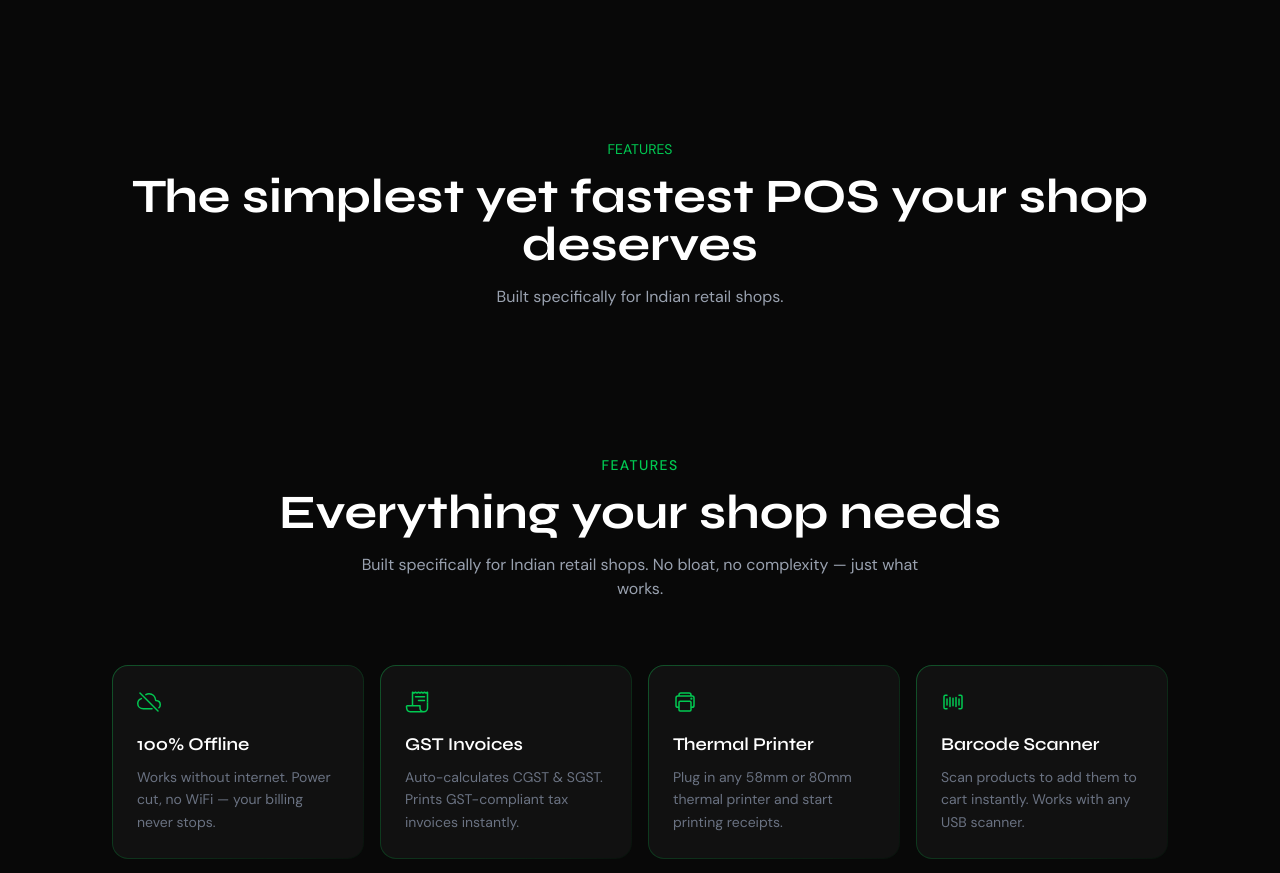
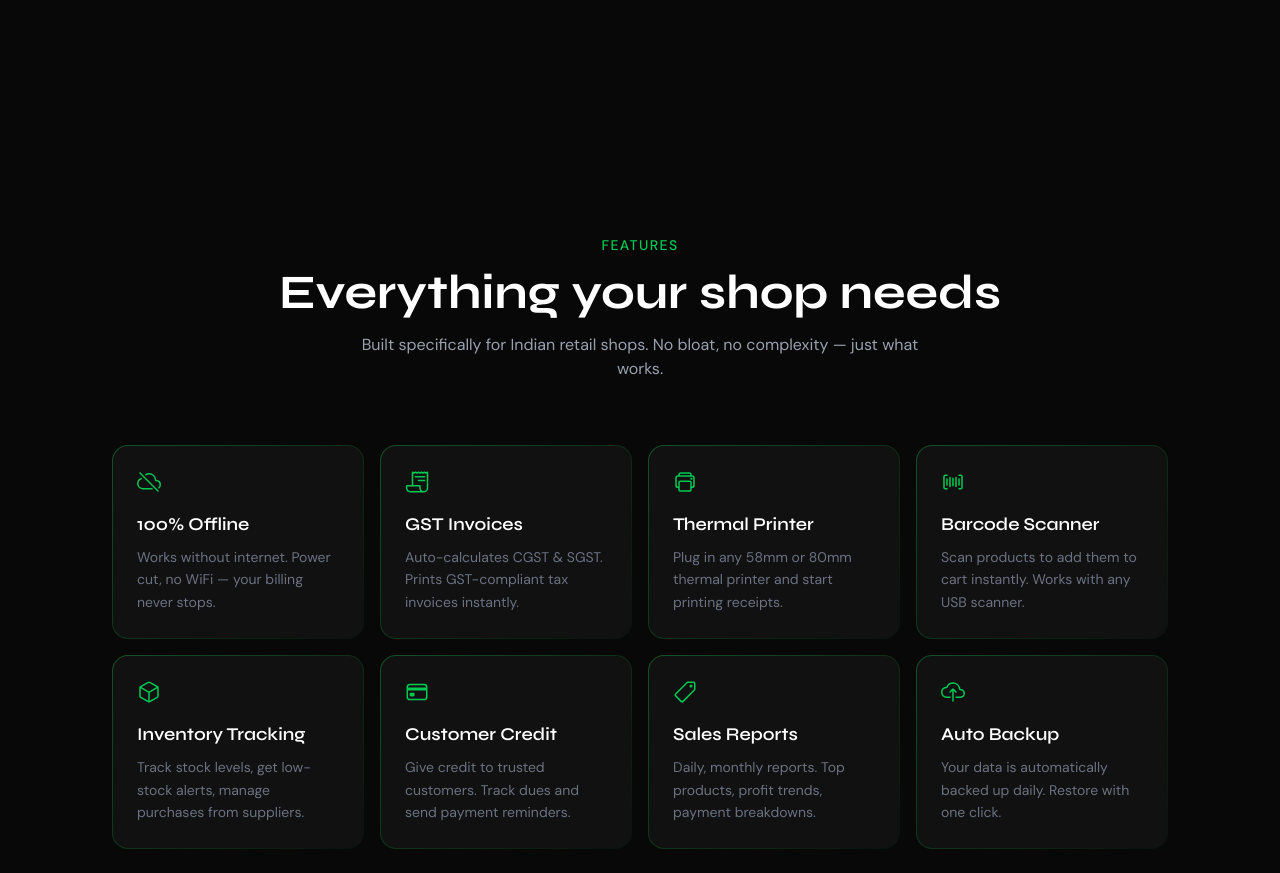
Before and after one commit to Light0777/instantBill, a Next.js app: page / in a window 1280 px wide. Shown: the part 3880-4753 px from the top of the page. Built offline with nearby package versions, Linux system fonts and the light colour scheme.

Commit message:
ui clutter fix

```diff
--- a/app/page.tsx
+++ b/app/page.tsx
@@ -290,7 +290,7 @@
         </div>
       </section>
 
-      <section className="relative">
+      <section className="relative sm:hidden">
         {/* Sticky viewport */}
 
         {/* Heading */}
@@ -305,7 +305,7 @@
         </div>
 
         {/* Horizontal scroll track */}
-        <div className="overflow-hidden px-5 flex sm:hidden">
+        <div className="overflow-hidden px-5 flex">
           <div className="grid gap-2 px-1 will-change-transform">
             <img src="/dashboard.png" className="w-[100vw] rounded-xl border border-white/10" />
             <img src="/products.png" className="w-[100vw] rounded-xl border border-white/10" />
```
